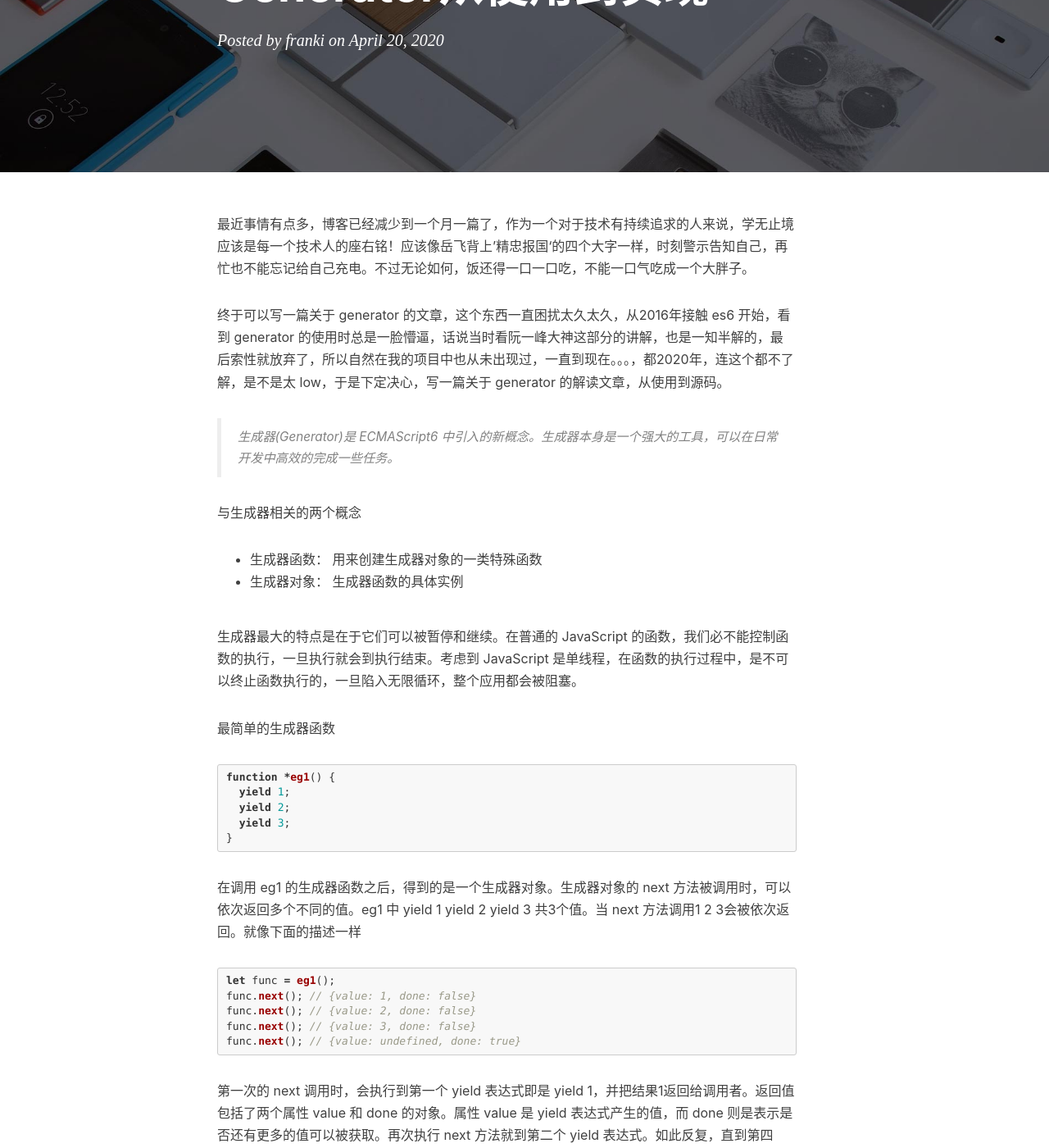
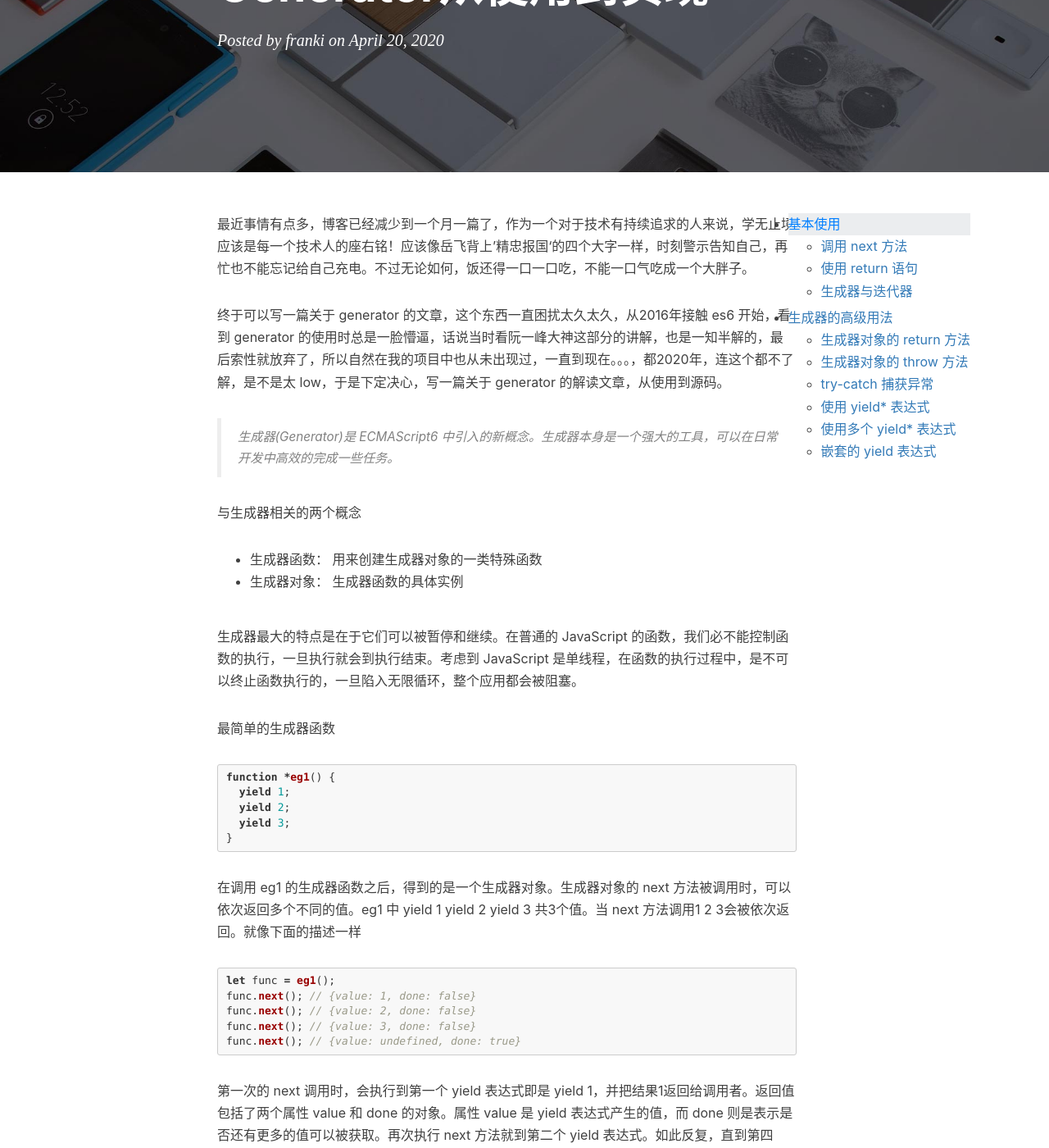
Before and after one commit to NikFranki/NikFranki.github.io, a Jekyll site: the page built from _posts/2020-4-20-Generator从使用到实现.md, in a window 1280 px wide and 1400 px high, scrolled down 247 px. Shown: the whole window at 82% size. Built offline with Jekyll 4.4.1, drawn with Linux system fonts in a browser that asks for light colours; nearby versions of some CDN libraries; comment, search, counter and statistics services are not loaded; some of the changed lines change nothing that is shown.

Commit message:
feat: add catalog

```diff
--- a/_layouts/default.html
+++ b/_layouts/default.html
@@ -1,17 +1,9 @@
 <!DOCTYPE html>
 <html lang="en">
+    {% include head.html %}
 
-{% include head.html %}
-
-<!-- hack iOS CSS :active style -->
-<body ontouchstart="">
-
-    {% include nav.html %}
-
-    {{ content }}
-
-    {% include footer.html %}
-
-</body>
-
+    <!-- hack iOS CSS :active style -->
+    <body ontouchstart="">
+        {% include nav.html %} {{ content }} {% include footer.html %}
+    </body>
 </html>
--- a/_layouts/post.html
+++ b/_layouts/post.html
@@ -278,6 +278,13 @@ layout: default
 
 <!-- Img Modal -->
 <script>
+    (function() {
+        const ipad_pro_width = 1024;
+        var is_mobile = /Android|iPhone|SymbianOS|Windows Phone|iPad|iPod/g.test(navigator.userAgent);
+        var is_pc = !is_mobile && $('body').width() > ipad_pro_width;
+        if (!is_pc) {
+            return;
+        }
         function createImgModal(src) {
             const nodeStr = '<div class="img-modal-container">' +
                                 '<div class="mask"></div>' +
@@ -302,4 +309,55 @@ layout: default
                 $(".img-modal-container").remove();
             });
         });
+    })();
 </script>
+
+<!-- catelog -->
+<script>
+    (function() {
+        const ipad_pro_width = 1024;
+        var is_mobile = /Android|iPhone|SymbianOS|Windows Phone|iPad|iPod/g.test(navigator.userAgent);
+        var is_pc = !is_mobile && $('body').width() > ipad_pro_width;
+        if (!is_pc) {
+            return;
+        }
+        $('#markdown-toc').addClass('pc');
+        var INIT_TOC_HEIGHT = $('.intro-header').height() + 50;
+        $('body').ready(function(params) {
+            $('#markdown-toc').attr("style", 'top:' + INIT_TOC_HEIGHT + 'px;');
+            locateCatelogList();
+        });
+        function locateCatelogList(event) {
+            // article 目录集合
+            var alis = $('article :header');
+            // 侧边栏目录集合
+            var sidebar_alis = $('#markdown-toc').find('a');
+            // 获取滚动条到顶部的距离
+            var scroll_height = $(window).scrollTop();
+            for (var i = 0; i < alis.length; i++) {
+                var a_height = Math.floor($(alis[i]).offset().top);
+                // 滚动的位置大于当前标题距离顶部的位置
+                if (a_height <= scroll_height) {
+                    sidebar_alis.removeClass('list_click');
+                    $(sidebar_alis[i]).addClass('list_click');
+                }
+                // 滚动条滚动的高度小于第一个标题距离顶部的位置
+                if (scroll_height <= $(alis[0]).offset().top) {
+                    sidebar_alis.removeClass('list_click');
+                    $(sidebar_alis[0]).addClass('list_click');
+                }
+            }
+            if (scroll_height < INIT_TOC_HEIGHT) {
+                $('#markdown-toc').removeClass('fixed');
+                const posTop = INIT_TOC_HEIGHT - scroll_height + 'px;';
+                $('#markdown-toc').attr("style", 'top:' + posTop);
+            } else {
+                $('#markdown-toc').removeAttr("style");
+                $('#markdown-toc').addClass('fixed');
+            }
+        }
+        $(function() {
+            $(window).bind('scroll', locateCatelogList);
+        });
+    })();
+</script>
--- a/_posts/2020-4-20-Generator从使用到实现.md
+++ b/_posts/2020-4-20-Generator从使用到实现.md
@@ -8,6 +8,9 @@ header-img: "images/post-bg-js-module.jpg"
 tags:
     - Generator
 ---
+
+* 目录
+{:toc #markdown-toc}
 
 最近事情有点多，博客已经减少到一个月一篇了，作为一个对于技术有持续追求的人来说，学无止境应该是每一个技术人的座右铭！应该像岳飞背上’精忠报国‘的四个大字一样，时刻警示告知自己，再忙也不能忘记给自己充电。不过无论如何，饭还得一口一口吃，不能一口气吃成一个大胖子。
 
```
Also changed, not shown: css/hux-blog.min.css. Lines whose indentation alone changed are shown as unchanged.
